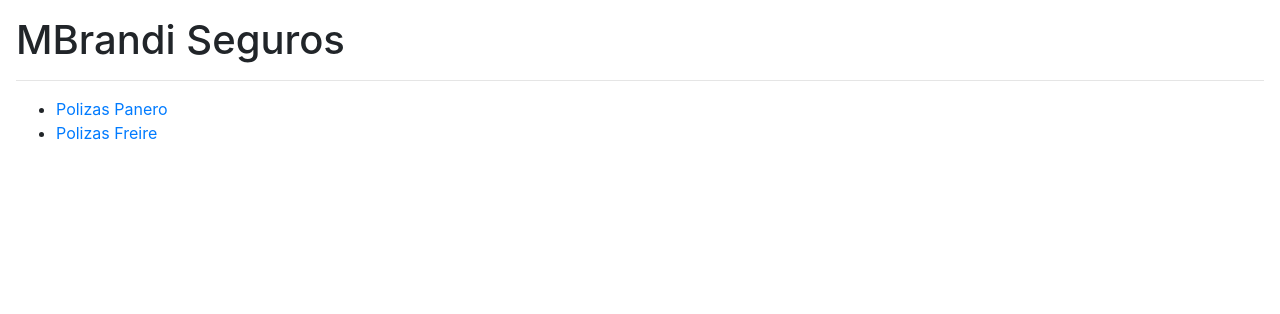
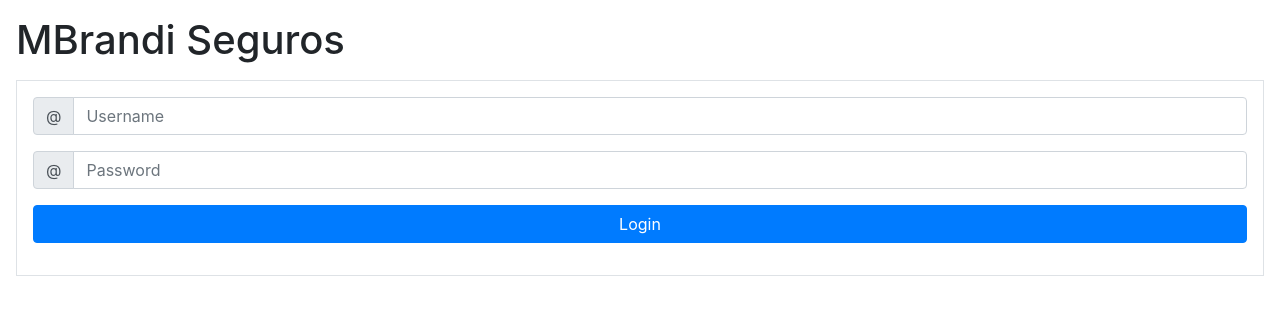
Before and after one commit to MBrandiSeguros/MBrandiSeguros.github.io, a plain HTML site: page index.html in a window 1280 px wide. Drawn offline with nearby package versions, Linux system fonts and the light colour scheme.

Commit message:
Update index.html

```diff
--- a/index.html
+++ b/index.html
@@ -1,26 +1,38 @@
-<!DOCTYPE html>
+<!doctype html>
 <html>
-  <head>
-    <meta charset="utf-8">
-    <title>Mi Pagina</title>
-    <link rel="stylesheet" href="https://stackpath.bootstrapcdn.com/bootstrap/4.4.1/css/bootstrap.min.css">
-  </head>
-  <body class="p-3">
-  <!-- v -->
-<h1>MBrandi Seguros</h1>
 
-<hr>
-
-<p><ul>
-    <li>
-      <a href="https://docs.google.com/spreadsheets/d/17OqYEuzVQJUILAT_60iRbzOAYuE4SFILQSpxct59zTs/edit#gid=0">Polizas Panero</a>
-    </li>
-    <li>
-      <a href="https://docs.google.com/spreadsheets/d/1Wgahe9AqtPBuoz3Tag9Od2qQzO_E0uM7iXXia6RuEQo/edit#gid=0">Polizas Freire</a>
-    </li>
-  </ul></p>
+<head>
+	<meta charset="utf-8">
+	<meta name="viewport"
+		content="width=device-width, minimum-scale=1.0, initial-scale=1, maximum-scale=1.0, user-scalable=no">
+	<title>Titulo de Pagina</title>
+	<link rel="stylesheet" href="https://stackpath.bootstrapcdn.com/bootstrap/4.5.0/css/bootstrap.min.css">
+</head>
 
 
-  <!-- ^ -->
-  </body>
+<body class="m-3">
+	<h1>MBrandi Seguros</h1>
+
+	<div class="form-group mt-3 border p-3">
+		<div class="input-group">
+			<div class="input-group-prepend">
+				<span class="input-group-text">@</span>
+			</div>
+			<input type="text" class="form-control" placeholder="Username">
+    </div>
+			<div class="form-group mt-3">
+				<div class="input-group">
+					<div class="input-group-prepend">
+						<span class="input-group-text">@</span>
+					</div>
+					<input type= "password" class="form-control" placeholder="Password">
+        </div>
+					<div class="form-group mt-3">
+						<button class="btn btn-primary w-100 mt3">Login</button>
+					</div>
+				</div>
+			</div>
+
+</body>
+
 </html>
```
